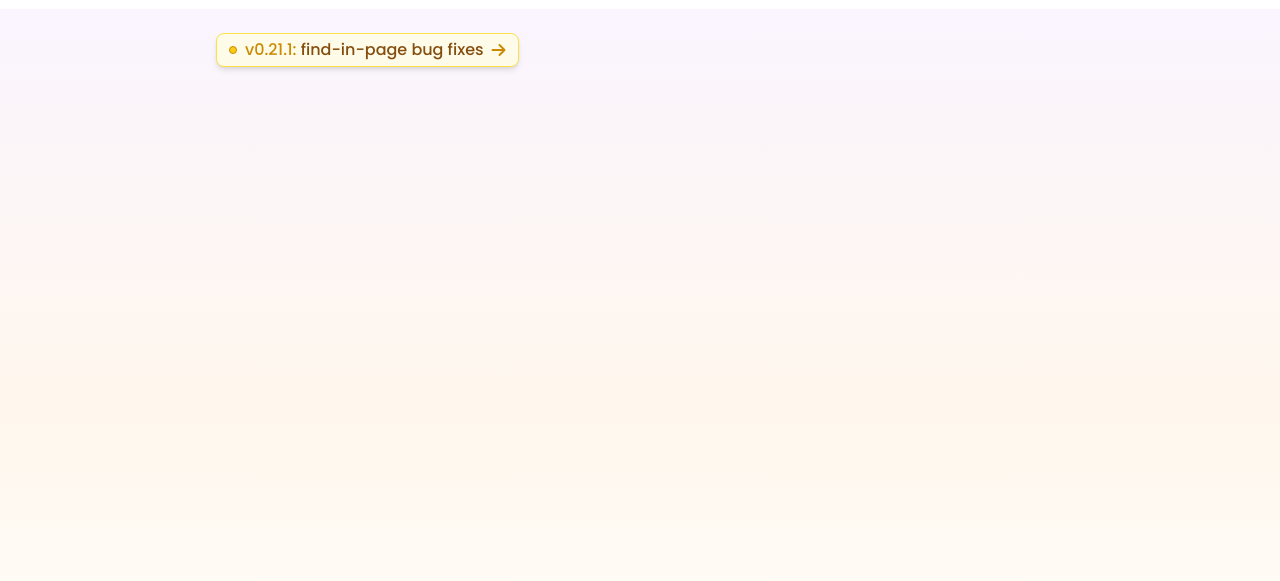
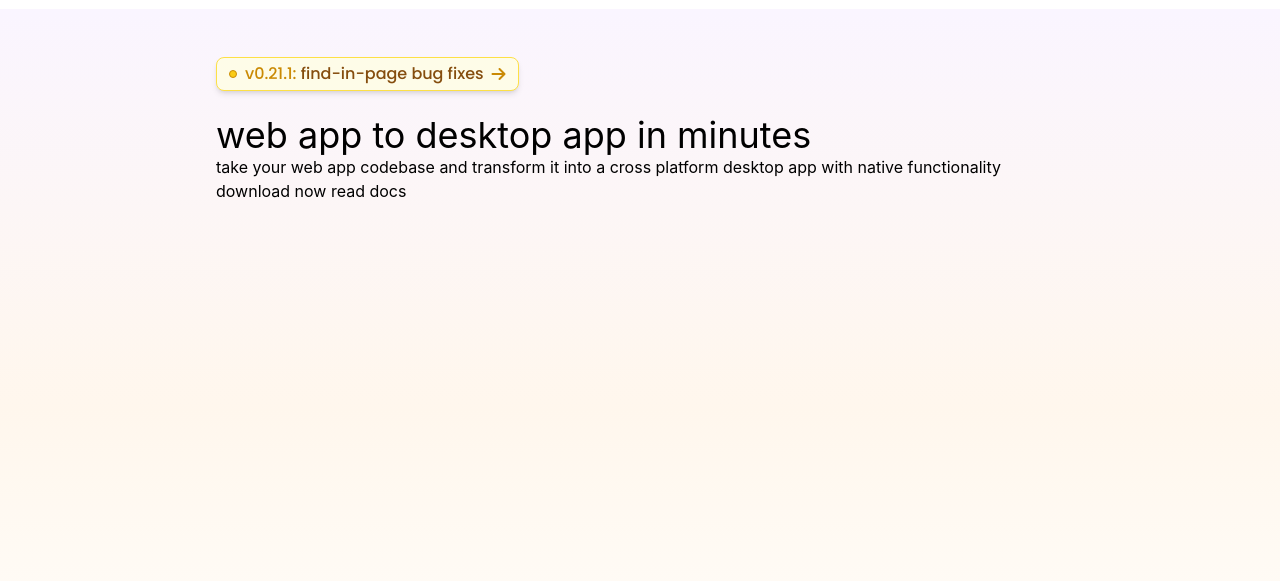
Before and after one commit to Asthaviradiya/toDesktop, a website: page index.html in a window 1280 px wide. Shown: the part 63-644 px from the top of the page. Drawn offline with Linux system fonts and the light colour scheme.

Commit message:
heading is modified

```diff
--- a/index.html
+++ b/index.html
@@ -57,14 +57,19 @@
     <!-- hero-section -->
      <main>
         <div id="hero" class="min-h-screen bg-gradient-to-b from-purple-50 via-orange-50 to-transparent">
-            <div id="hero-container" class="max-w-4xl mx-auto px-6 pb-32 flex flex-col">
+            <div id="hero-container" class="max-w-4xl mx-auto px-6 pt-6 pb-32 flex flex-col">
                 <div id="version-text" class="flex items-center my-6 gap-2 border border-yellow-300 bg-yellow-50 rounded-lg px-3 py-1 w-fit shadow-md hover:shadow-lg hover:-translate-y-1 group">
                     <div class="w-2 h-2 border bg-yellow-400 rounded-full border-yellow-600">
                     </div>
                     <p class="font-display font-medium text-yellow-600">v0.21.1: <span class="text-yellow-800">find-in-page bug fixes</span></p>
                         <i class="fa-solid fa-arrow-right text-yellow-600 group-hover:translate-x-1 transition duration-300"></i>
                 </div>
-                <h1></h1>
+                <h1 class="text-4xl">web app to desktop app in minutes</h1>
+                <p>take your web app codebase and transform it into a cross platform desktop app with native functionality</p>
+                <div id="buttons-container">
+                    <button>download now</button>
+                    <button>read docs</button>
+                </div>
             </div>
         </div>
     </div>
```
Also changed, not shown: output.css.
